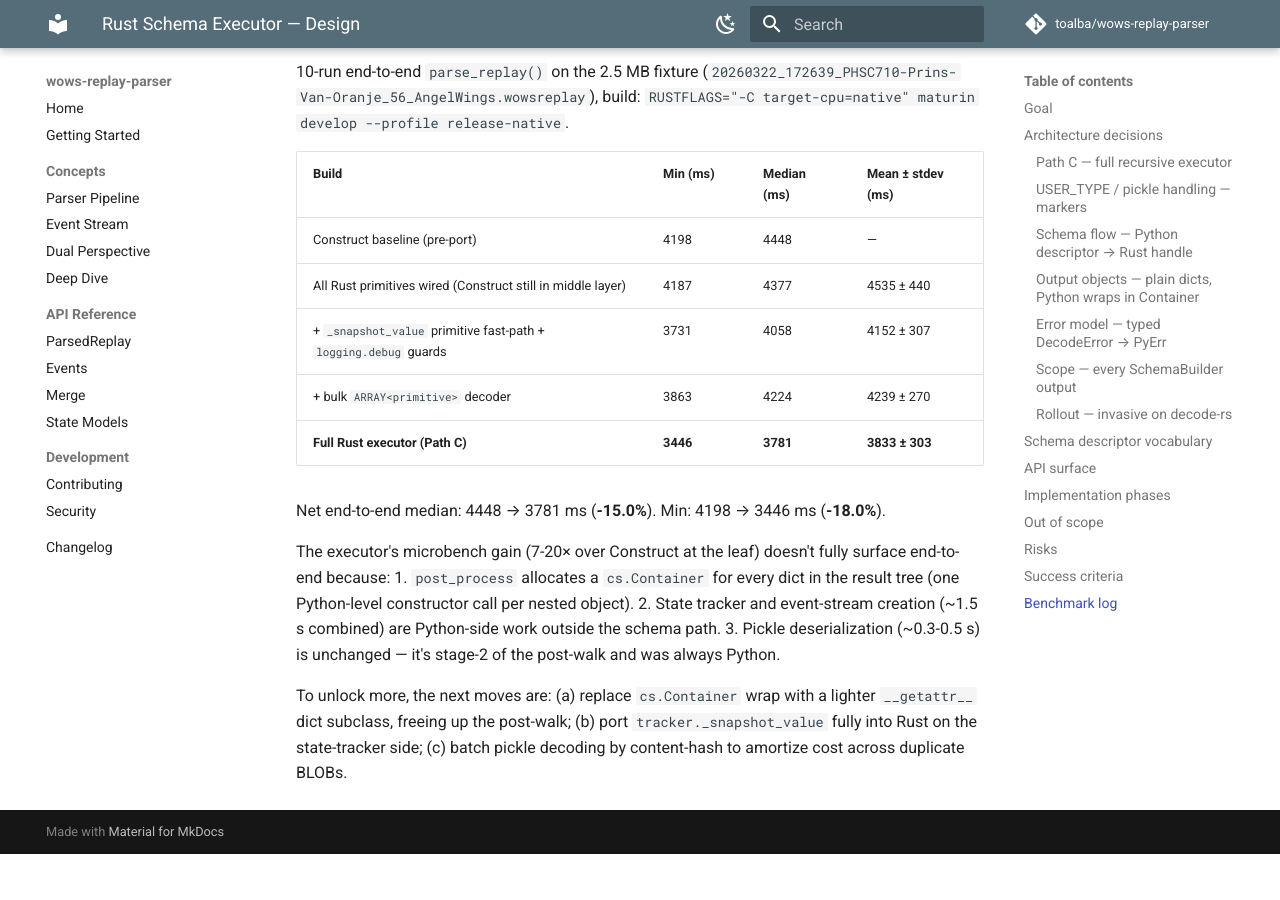
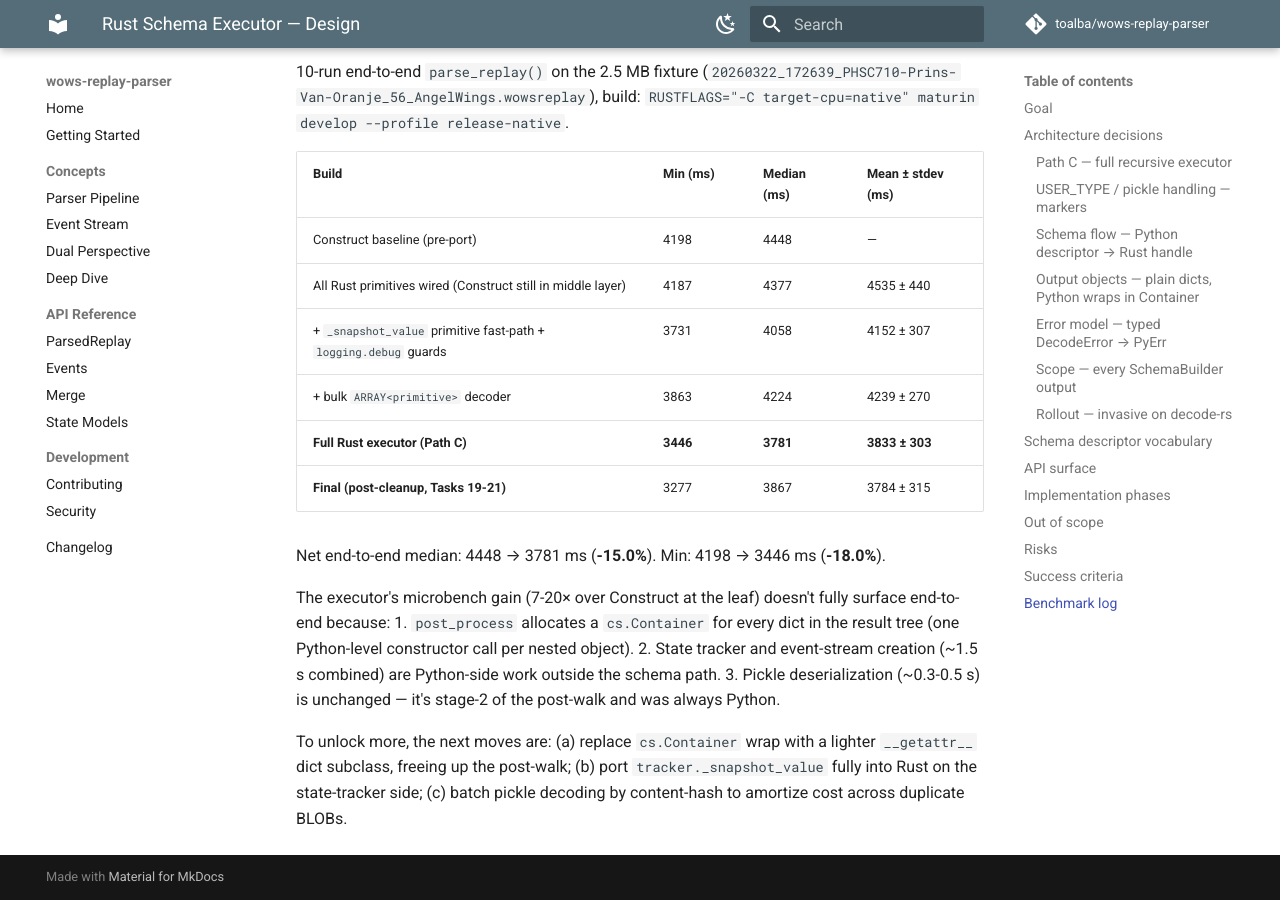
Before and after one commit to toalba/wows-replay-parser, an MkDocs documentation site: the page built from docs/superpowers/specs/2026-04-30-rust-schema-executor-design.md, in a window 1280 px wide and 900 px high, scrolled down 5918 px. Built offline with MkDocs 1.6.1 and Material for MkDocs 9.7.7, drawn with Linux system fonts in a browser that asks for light colours; comment, search, counter and statistics services are not loaded; before the commit the page ends 6772 px from its top, so only the background shows below that.

Commit message:
Bench: final post-cleanup numbers

```diff
--- a/docs/superpowers/specs/2026-04-30-rust-schema-executor-design.md
+++ b/docs/superpowers/specs/2026-04-30-rust-schema-executor-design.md
@@ -277,6 +277,7 @@ Each phase ends green-tested. End-to-end benchmark recorded after phases 6
 | + `_snapshot_value` primitive fast-path + `logging.debug` guards | 3731 | 4058 | 4152 ± 307 |
 | + bulk `ARRAY<primitive>` decoder | 3863 | 4224 | 4239 ± 270 |
 | **Full Rust executor (Path C)** | **3446** | **3781** | **3833 ± 303** |
+| **Final (post-cleanup, Tasks 19-21)** | 3277 | 3867 | 3784 ± 315 |
 
 Net end-to-end median: 4448 → 3781 ms (**-15.0%**). Min: 4198 → 3446 ms (**-18.0%**).
 
```
